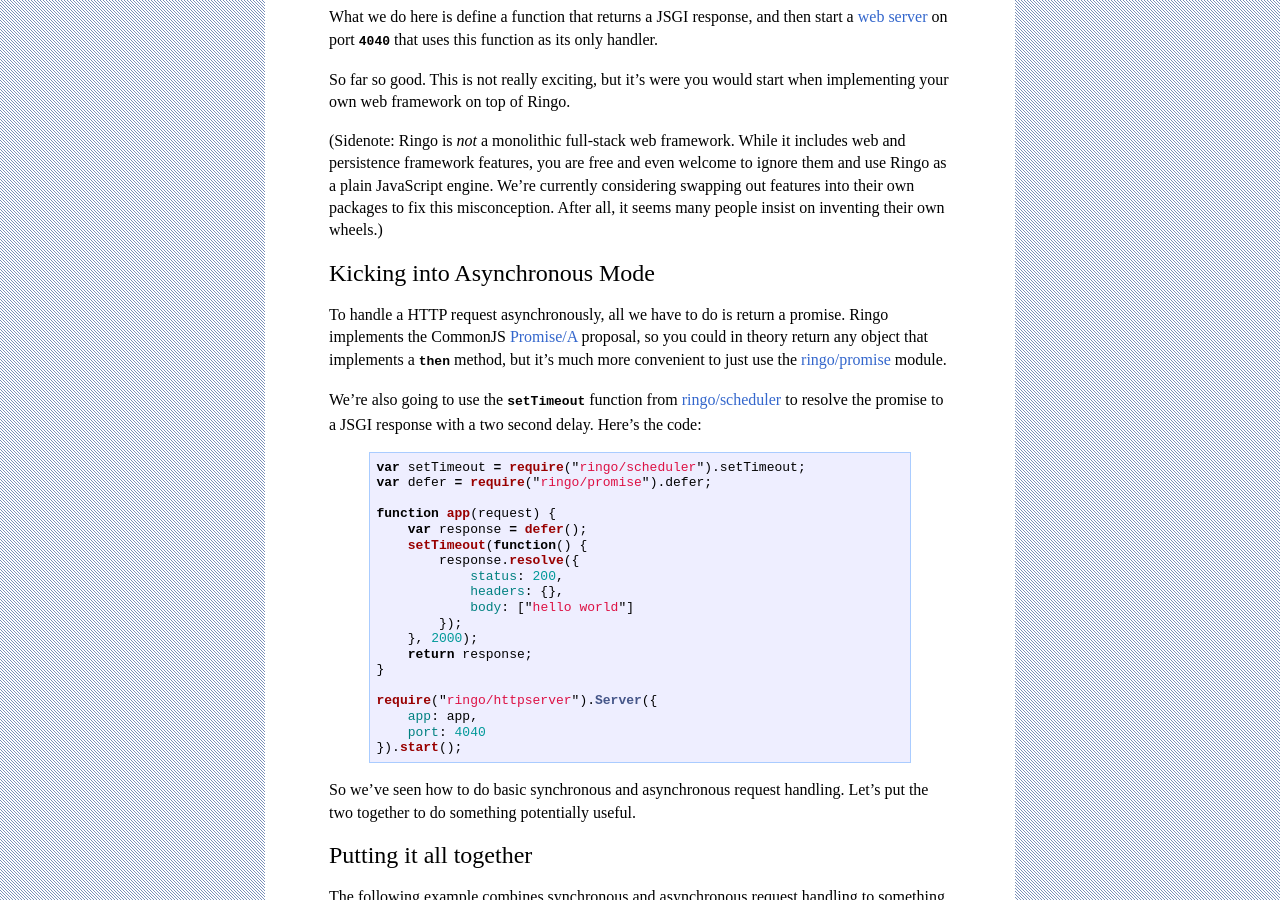
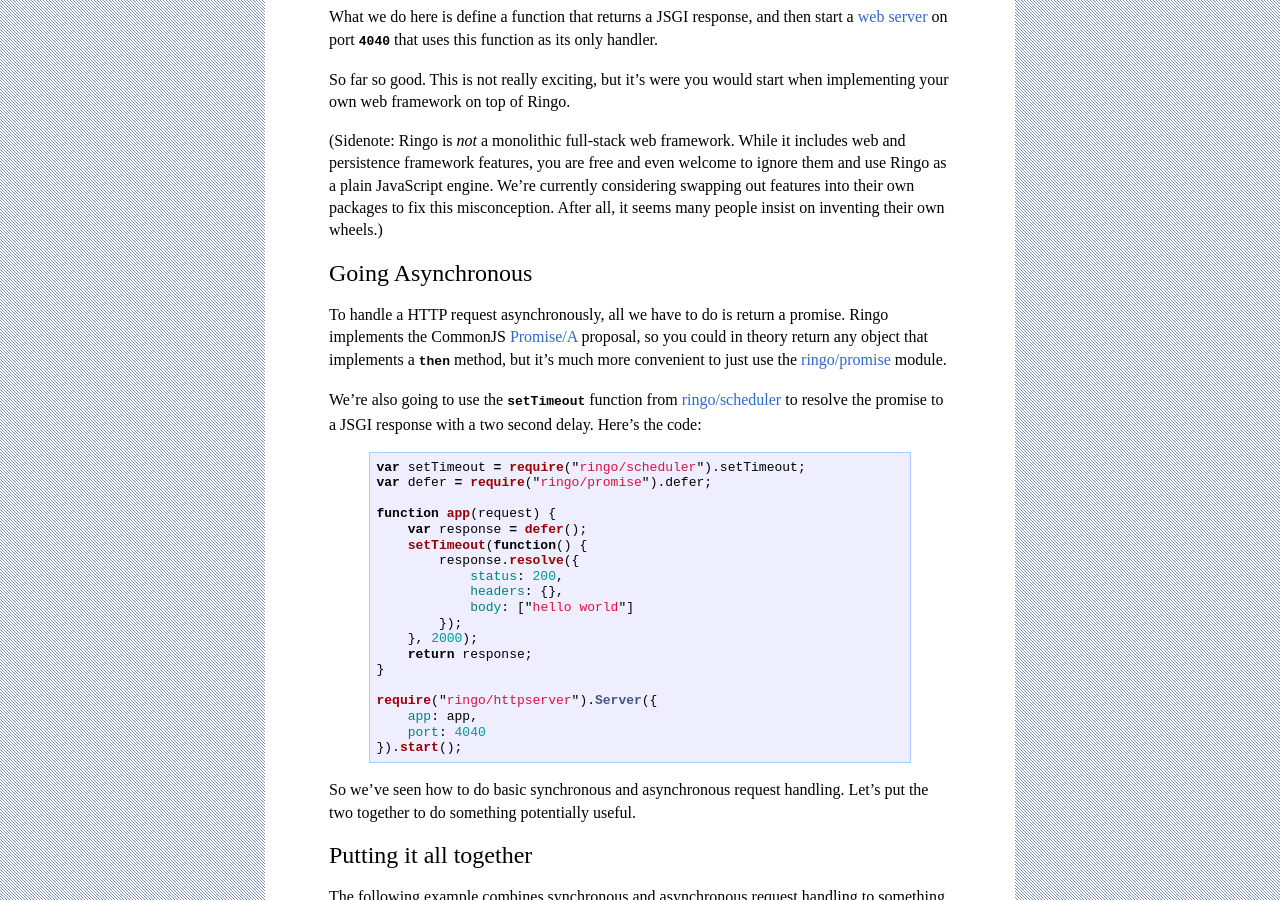
Before and after one commit to hns/hns.github.com, a Jekyll site: the page built from _posts/2010-07-02-versatility.md, in a window 1280 px wide and 900 px high, scrolled down 1063 px. Built offline with Jekyll 4.4.1, drawn with Linux system fonts in a browser that asks for light colours; comment, search, counter and statistics services are not loaded.

Commit message:
change subtitle

```diff
--- a/_posts/2010-07-02-versatility.md
+++ b/_posts/2010-07-02-versatility.md
@@ -76,7 +76,7 @@ them and use Ringo as a plain JavaScript engine. We're currently considering
 swapping out features into their own packages to fix this misconception.
 After all, it seems many people insist on inventing their own wheels.)
 
-## Kicking into Asynchronous Mode
+## Going Asynchronous
 
 To handle a HTTP request asynchronously, all we have to do is return a promise.
 Ringo implements the CommonJS [Promise/A][promise api] proposal, so you could in
```
